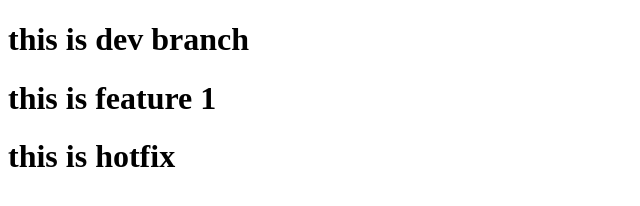
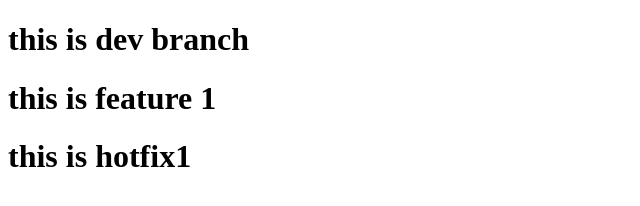
Before and after one commit to BasudevTiwary/AdvanceGit, a plain HTML site: page index.html in a window 1280 px wide. Shown: the full height of the page, 0-640 px from the left. Drawn offline with Linux system fonts and the light colour scheme.

Commit message:
added hotfix1 at line 12 index.html

```diff
--- a/index.html
+++ b/index.html
@@ -9,6 +9,6 @@
 <body>
     <h1>this is dev branch</h1>
     <h1>this is feature 1</h1>
-     <h1>this is hotfix</h1>
+     <h1>this is hotfix1</h1>
 </body>
 </html>
```
